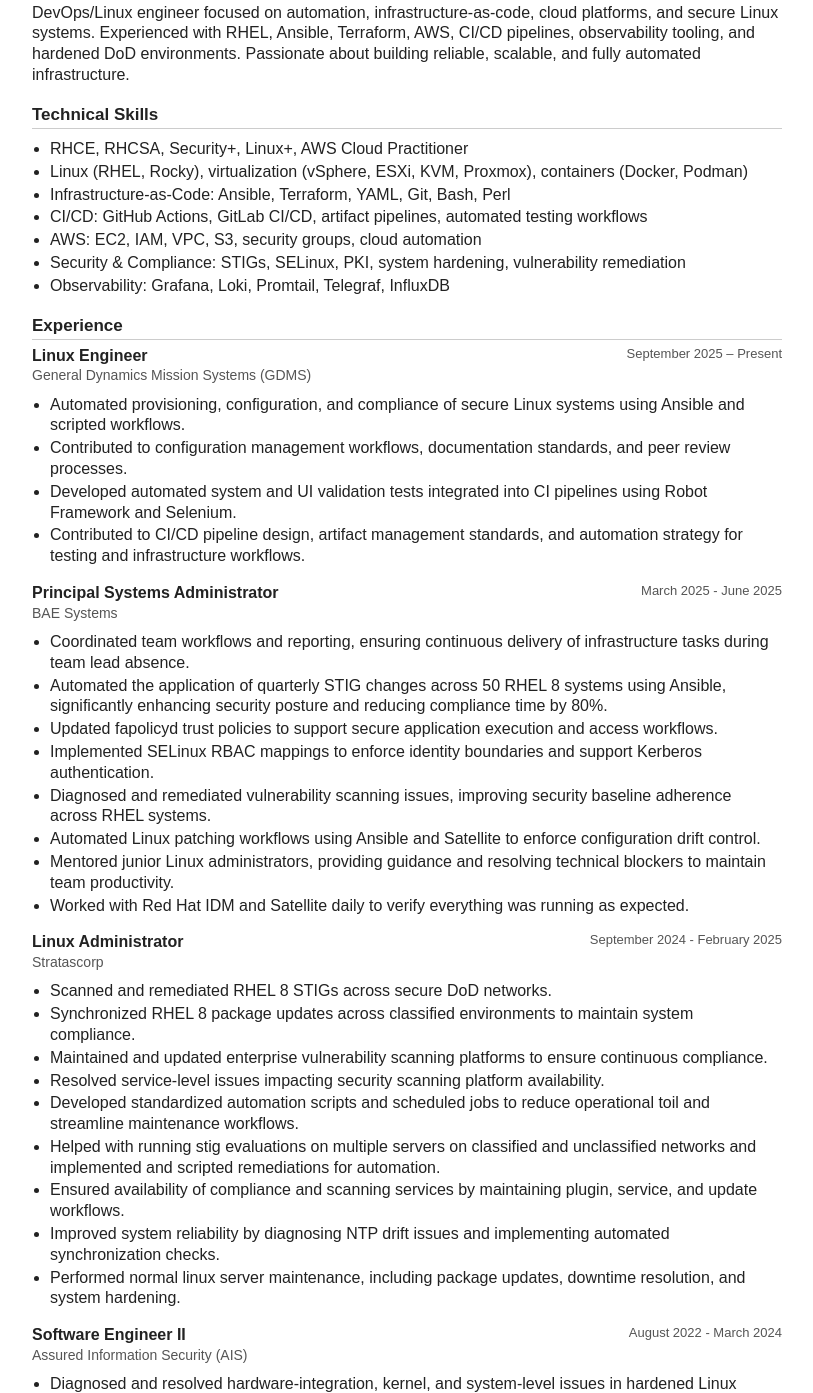
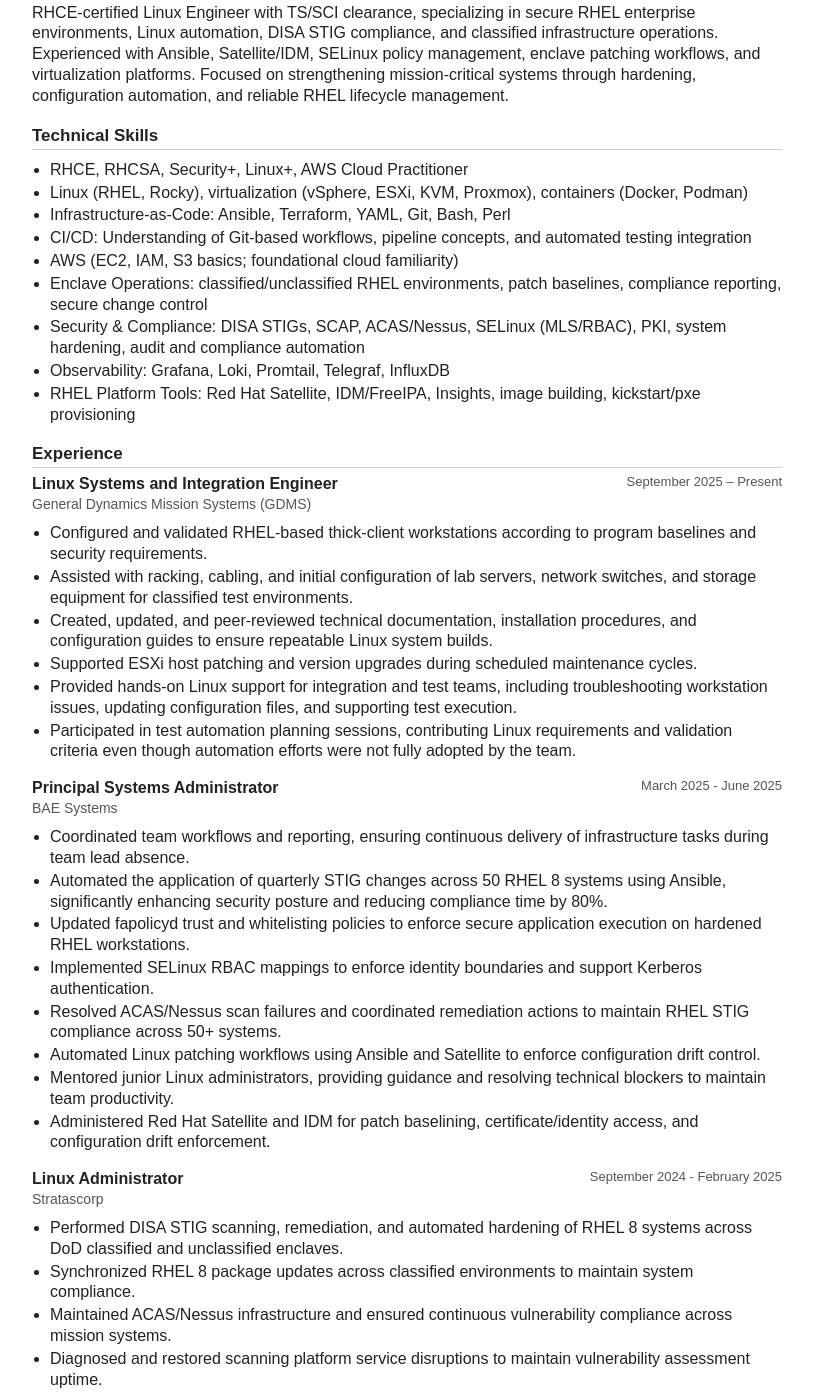
Before and after one commit to reedmcfadden/resume, a plain HTML site: page index.html in a window 1280 px wide. Shown: the part 135-1528 px from the top of the page, without its empty margins (233-1046 px from the left). Drawn offline with Linux system fonts and the light colour scheme.

Commit message:
re-tailor resume for cleared linux admin/engineer, light devops roles
Signed-off-by: Reed McFadden <reed.mcfadden@gmail.com>

```diff
--- a/index.html
+++ b/index.html
@@ -82,29 +82,33 @@
 <div class="meta">TS/SCI • linkedin.com/in/reed-mcfadden • github.com/reedmcfadden • reedmcfadden.github.io/resume</div>
 
 <h2>Summary</h2>
-<p>DevOps/Linux engineer focused on automation, infrastructure-as-code, cloud platforms, and secure Linux systems. Experienced with RHEL, Ansible, Terraform, AWS, CI/CD pipelines, observability tooling, and hardened DoD environments. Passionate about building reliable, scalable, and fully automated infrastructure.</p>
+<p><p>RHCE-certified Linux Engineer with TS/SCI clearance, specializing in secure RHEL enterprise environments, Linux automation, DISA STIG compliance, and classified infrastructure operations. Experienced with Ansible, Satellite/IDM, SELinux policy management, enclave patching workflows, and virtualization platforms. Focused on strengthening mission-critical systems through hardening, configuration automation, and reliable RHEL lifecycle management.</p>
 
 <h2>Technical Skills</h2>
 <ul>
   <li>RHCE, RHCSA, Security+, Linux+, AWS Cloud Practitioner</li>
   <li>Linux (RHEL, Rocky), virtualization (vSphere, ESXi, KVM, Proxmox), containers (Docker, Podman)</li>
   <li>Infrastructure-as-Code: Ansible, Terraform, YAML, Git, Bash, Perl</li>
-  <li>CI/CD: GitHub Actions, GitLab CI/CD, artifact pipelines, automated testing workflows</li>
-  <li>AWS: EC2, IAM, VPC, S3, security groups, cloud automation</li>
-  <li>Security &amp; Compliance: STIGs, SELinux, PKI, system hardening, vulnerability remediation</li>
+  <li>CI/CD: Understanding of Git-based workflows, pipeline concepts, and automated testing integration</li>
+  <li>AWS (EC2, IAM, S3 basics; foundational cloud familiarity)</li>
+  <li>Enclave Operations: classified/unclassified RHEL environments, patch baselines, compliance reporting, secure change control</li>
+  <li>Security &amp; Compliance: DISA STIGs, SCAP, ACAS/Nessus, SELinux (MLS/RBAC), PKI, system hardening, audit and compliance automation</li>
   <li>Observability: Grafana, Loki, Promtail, Telegraf, InfluxDB</li>
+  <li>RHEL Platform Tools: Red Hat Satellite, IDM/FreeIPA, Insights, image building, kickstart/pxe provisioning</li>
 </ul>
 
 <h2>Experience</h2>
 
 <div class="dates">September 2025 – Present</div>
-<p class="job-title">Linux Engineer</p>
+<p class="job-title">Linux Systems and Integration Engineer</p>
 <p class="company">General Dynamics Mission Systems (GDMS)</p>
 <ul>
-  <li>Automated provisioning, configuration, and compliance of secure Linux systems using Ansible and scripted workflows.</li>
-  <li>Contributed to configuration management workflows, documentation standards, and peer review processes.</li>
-  <li>Developed automated system and UI validation tests integrated into CI pipelines using Robot Framework and Selenium.</li>
-  <li>Contributed to CI/CD pipeline design, artifact management standards, and automation strategy for testing and infrastructure workflows.</li>
+  <li>Configured and validated RHEL-based thick-client workstations according to program baselines and security requirements.</li>
+  <li>Assisted with racking, cabling, and initial configuration of lab servers, network switches, and storage equipment for classified test environments.</li>
+  <li>Created, updated, and peer-reviewed technical documentation, installation procedures, and configuration guides to ensure repeatable Linux system builds.</li>
+  <li>Supported ESXi host patching and version upgrades during scheduled maintenance cycles.</li>
+  <li>Provided hands-on Linux support for integration and test teams, including troubleshooting workstation issues, updating configuration files, and supporting test execution.</li>
+  <li>Participated in test automation planning sessions, contributing Linux requirements and validation criteria even though automation efforts were not fully adopted by the team.</li>
 </ul>
 
 <div class="dates">March 2025 - June 2025</div>
@@ -113,26 +117,26 @@
 <ul>
   <li>Coordinated team workflows and reporting, ensuring continuous delivery of infrastructure tasks during team lead absence.</li>
   <li>Automated the application of quarterly STIG changes across 50 RHEL 8 systems using Ansible, significantly enhancing security posture and reducing compliance time by 80%.</li>
-  <li>Updated fapolicyd trust policies to support secure application execution and access workflows.</li>
+  <li>Updated fapolicyd trust and whitelisting policies to enforce secure application execution on hardened RHEL workstations.</li>
   <li>Implemented SELinux RBAC mappings to enforce identity boundaries and support Kerberos authentication.</li>
-  <li>Diagnosed and remediated vulnerability scanning issues, improving security baseline adherence across RHEL systems.</li>
+  <li>Resolved ACAS/Nessus scan failures and coordinated remediation actions to maintain RHEL STIG compliance across 50+ systems.</li>
   <li>Automated Linux patching workflows using Ansible and Satellite to enforce configuration drift control.</li>
   <li>Mentored junior Linux administrators, providing guidance and resolving technical blockers to maintain team productivity.</li>
-  <li>Worked with Red Hat IDM and Satellite daily to verify everything was running as expected.</li>
+  <li>Administered Red Hat Satellite and IDM for patch baselining, certificate/identity access, and configuration drift enforcement.</li>
 </ul>
 
 <div class="dates">September 2024 - February 2025</div>
 <p class="job-title">Linux Administrator</p>
 <p class="company">Stratascorp</p>
 <ul>
-  <li>Scanned and remediated RHEL 8 STIGs across secure DoD networks.</li>
+  <li>Performed DISA STIG scanning, remediation, and automated hardening of RHEL 8 systems across DoD classified and unclassified enclaves.</li>
   <li>Synchronized RHEL 8 package updates across classified environments to maintain system compliance.</li>
-  <li>Maintained and updated enterprise vulnerability scanning platforms to ensure continuous compliance.</li>
-  <li>Resolved service-level issues impacting security scanning platform availability.</li>
+  <li>Maintained ACAS/Nessus infrastructure and ensured continuous vulnerability compliance across mission systems.</li>
+  <li>Diagnosed and restored scanning platform service disruptions to maintain vulnerability assessment uptime.</li>
   <li>Developed standardized automation scripts and scheduled jobs to reduce operational toil and streamline maintenance workflows.</li>
   <li>Helped with running stig evaluations on multiple servers on classified and unclassified networks and implemented and scripted remediations for automation.</li>
   <li>Ensured availability of compliance and scanning services by maintaining plugin, service, and update workflows.</li>
-  <li>Improved system reliability by diagnosing NTP drift issues and implementing automated synchronization checks.</li>
+  <li>Improved system reliability by resolving enterprise NTP drift and implementing automated time-sync enforcement scripts.</li>
   <li>Performed normal linux server maintenance, including package updates, downtime resolution, and system hardening.</li>
 </ul>
 
@@ -142,29 +146,28 @@
 <ul>
   <li>Diagnosed and resolved hardware-integration, kernel, and system-level issues in hardened Linux environments.</li>
   <li>Completed and booted into Linux From Scratch (LFS) as part of an onboarding challenge.</li>
-  <li>Implemented automated log offloading using Go/Python to ship system logs from hardened Linux endpoints to central logging infrastructure.</li>
+  <li>Automated secure log offloading pipelines (Go/Python) for hardened RHEL-based endpoints into centralized logging infrastructure.</li>
   <li>Coded sections of a desktop application with the backend in Rust, and the frontend in React JavaScript.</li>
   <li>Diagnosed and resolved virtualization and kernel-level issues on hardened Linux systems.</li>
-  <li>Built reproducible system images using Yocto, BitBake, and containerized build workflows.</li>
-  <li>Automated bootloader configuration and filesystem verification workflows using Perl scripting.</li>
-
+  <li>Built reproducible RHEL-based system images using Yocto/BitBake and controlled, containerized build workflows.</li>
+  <li>Automated GRUB bootloader configuration, filesystem validation, and recovery workflows via Perl scripting.</li>
 </ul>
 
 <div class="dates">July 2020 - August 2022</div>
 <p class="job-title">Computer Scientist</p>
 <p class="company">United States Air Force</p>
 <ul>
-  <li>Diagnosed and resolved critical data-processing failures in aviation mission-support systems.</li>
-  <li>Implemented updated communication logic to integrate aviation systems with modern radio hardware.</li>
+  <li>Diagnosed and resolved mission-system data processing issues in secure Air Force environments.</li>
+  <li>Implemented updated communication logic for secure aviation software systems integrating with modern radio hardware.</li>
   <li>Built automated unit and integration tests using C++ and Google Test to reduce manual testing overhead.</li>
 </ul>
 
 <h2>DevOps & Cloud Projects</h2>
 <ul>
-  <li>Built automated configuration and provisioning workflows using <strong>Ansible</strong> roles and playbooks to manage RHEL/Rocky Linux nodes in a multi-machine lab environment.</li>
+  <li>Built automated RHEL/Rocky Linux provisioning and configuration workflows using <strong>Ansible</strong> roles and playbooks to replicate enclave automation patterns in a lab environment.</li>
+  <li>Created Linux hardening and compliance scripts to practice DISA STIG, SCAP, and SELinux policy automation in a controlled environment.</li>
   <li>Created CI/CD pipelines using <strong>GitHub Actions</strong> to lint and validate infrastructure code, run automated tests, and publish versioned build artifacts.</li>
   <li>Built Linux automation scripts (Bash, Python) to reduce manual toil for patching, log management, system validation, and recurring maintenance tasks.</li>
-  <li>Set up a multi-node virtualization lab using <strong>Proxmox/KVM</strong> for testing automation pipelines, configuration management, and infrastructure changes in a controlled environment.</li>
 </ul>
 
 <h2>Education</h2>
```
